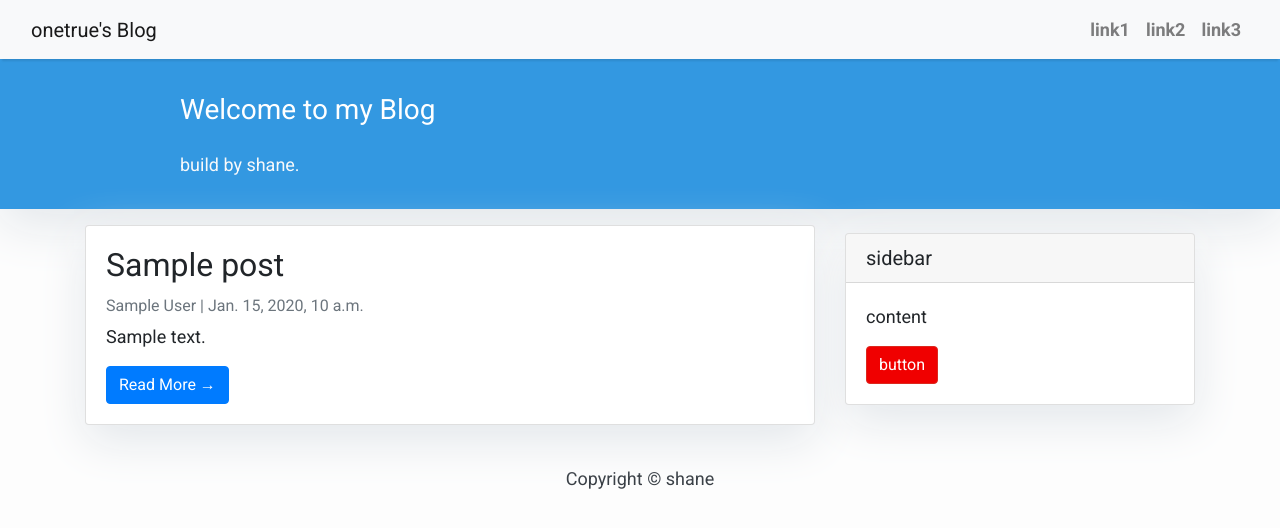
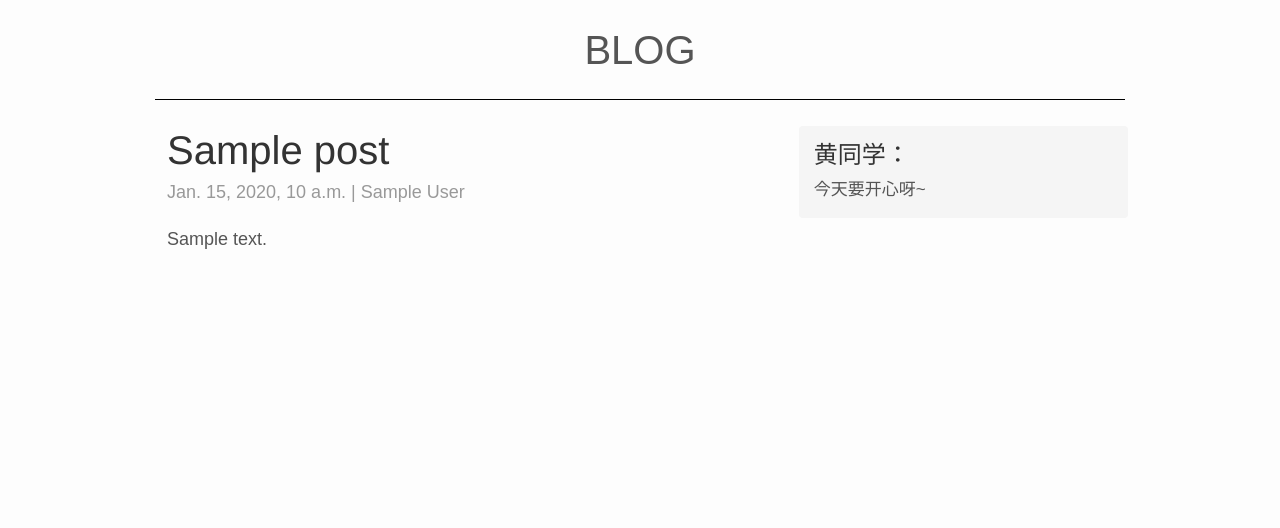
Before and after one commit to onetrue5200/mysite, a Django app: template blog/templates/blog/index.html in a window 1280 px wide. Shown: the top 528 px of the page. Run offline with Django 3.2, Linux system fonts and the light colour scheme; the template is opened without the code that fills it: most values are stand-ins (such as "Sample title", 1, 10 or a date in 2020); some libraries are stand-ins or nearby versions.

Commit message:
customize pages

```diff
--- /dev/null
+++ b/blog/static/css/blog.css
@@ -0,0 +1,184 @@
+/* stylelint-disable selector-list-comma-newline-after, property-no-vendor-prefix */
+
+/*
+ * Globals
+ */
+
+body {
+    font-family: Georgia, "Times New Roman", Times, serif;
+    color: #555;
+}
+
+h1,
+.h1,
+h2,
+.h2,
+h3,
+.h3,
+h4,
+.h4,
+h5,
+.h5,
+h6,
+.h6 {
+    margin-top: 0;
+    font-family: "Helvetica Neue", Helvetica, Arial, sans-serif;
+    font-weight: 400;
+    color: #333;
+}
+
+
+/*
+   * Override Bootstrap's default container.
+   */
+
+@media (min-width: 1200px) {
+    .container {
+        width: 970px;
+    }
+}
+
+
+/*
+   * Masthead for nav
+   */
+
+.blog-masthead {
+    background-color: #428bca;
+    -webkit-box-shadow: inset 0 -2px 5px rgba(0, 0, 0, .1);
+    box-shadow: inset 0 -2px 5px rgba(0, 0, 0, .1);
+}
+
+/* Nav links */
+.blog-nav-item {
+    position: relative;
+    display: inline-block;
+    padding: 10px;
+    font-weight: 500;
+    color: #cdddeb;
+}
+
+.blog-nav-item:hover,
+.blog-nav-item:focus {
+    color: #fff;
+    text-decoration: none;
+}
+
+/* Active state gets a caret at the bottom */
+.blog-nav .active {
+    color: #fff;
+}
+
+.blog-nav .active:after {
+    position: absolute;
+    bottom: 0;
+    left: 50%;
+    width: 0;
+    height: 0;
+    margin-left: -5px;
+    vertical-align: middle;
+    content: " ";
+    border-right: 5px solid transparent;
+    border-bottom: 5px solid;
+    border-left: 5px solid transparent;
+}
+
+
+/*
+   * Blog name and description
+   */
+
+.blog-header {
+    padding-top: 20px;
+    padding-bottom: 20px;
+}
+
+.blog-title {
+    margin-top: 30px;
+    margin-bottom: 0;
+    font-size: 60px;
+    font-weight: 400;
+}
+
+.blog-description {
+    font-size: 20px;
+    color: #999;
+}
+
+
+/*
+   * Main column and sidebar layout
+   */
+
+.blog-main {
+    font-size: 18px;
+    line-height: 1.5;
+}
+
+/* Sidebar modules for boxing content */
+.sidebar-module {
+    padding: 15px;
+    margin: 0 -15px 15px;
+}
+
+.sidebar-module-inset {
+    padding: 15px;
+    background-color: #f5f5f5;
+    border-radius: 4px;
+}
+
+.sidebar-module-inset p:last-child,
+.sidebar-module-inset ul:last-child,
+.sidebar-module-inset ol:last-child {
+    margin-bottom: 0;
+}
+
+
+/* Pagination */
+.pager {
+    margin-bottom: 60px;
+    text-align: left;
+}
+
+.pager>li>a {
+    width: 140px;
+    padding: 10px 20px;
+    text-align: center;
+    border-radius: 30px;
+}
+
+
+/*
+   * Blog posts
+   */
+
+.blog-post {
+    margin-bottom: 60px;
+}
+
+.blog-post-title {
+    margin-bottom: 5px;
+    font-size: 40px;
+}
+
+.blog-post-meta {
+    margin-bottom: 20px;
+    color: #999;
+}
+
+
+/*
+   * Footer
+   */
+
+.blog-footer {
+    padding: 40px 0;
+    color: #999;
+    text-align: center;
+    background-color: #f9f9f9;
+    border-top: 1px solid #e5e5e5;
+}
+
+.blog-footer p:last-child {
+    margin-bottom: 0;
+}
--- a/blog/templates/blog/base.html
+++ b/blog/templates/blog/base.html
@@ -1,73 +1,46 @@
 <!DOCTYPE html>
-<html>
+<html lang="en">
 
 <head>
-    <title>onetrue's personal blog</title>
+    <title>blog</title>
+    <meta charset="UTF-8">
     <link href="https://fonts.googleapis.com/css?family=Roboto:400,700" rel="stylesheet">
     <meta name="google" content="notranslate" />
     <meta name="viewport" content="width=device-width, initial-scale=1" />
-    <link rel="stylesheet" href="https://maxcdn.bootstrapcdn.com/bootstrap/4.0.0/css/bootstrap.min.css"
-        integrity="sha384-Gn5384xqQ1aoWXA+058RXPxPg6fy4IWvTNh0E263XmFcJlSAwiGgFAW/dAiS6JXm" crossorigin="anonymous" />
+    <link rel="stylesheet" href="../../static/third_party/bootstrap-5.1.3-dist/css/bootstrap.min.css">
+    <link rel="stylesheet" href="../../static/css/blog.css">
+    <script src="../../static/third_party/bootstrap-5.1.3-dist/js/bootstrap.min.js"></script>
 </head>
 
-<body>
 <style>
     body {
-            font-family: "Roboto", sans-serif;
+        font-family: sans-serif;
         font-size: 17px;
         background-color: #fdfdfd;
     }
 
-        .shadow {
-            box-shadow: 0 4px 2px -2px rgba(0, 0, 0, 0.1);
-        }
-
-        .btn-danger {
-            color: #fff;
-            background-color: #f00000;
-            border-color: #dc281e;
-        }
-
-        .masthead {
-            background: #3398E1;
-            height: auto;
-            padding-bottom: 15px;
-            box-shadow: 0 16px 48px #E3E7EB;
-            padding-top: 10px;
+    .header {
+        font-size: 40px;
+        height: 100px;
+        line-height: 100px;
+        border-bottom: 1px solid black;
     }
 </style>
 
+<body>
     <!-- Navigation -->
-    <nav class="navbar navbar-expand-lg navbar-light bg-light shadow" id="mainNav">
-        <div class="container-fluid">
-            <a class="navbar-brand" href="{% url 'home' %}">onetrue's Blog</a>
-            <button class="navbar-toggler navbar-toggler-right" type="button" data-toggle="collapse"
-                data-target="#navbarResponsive" aria-controls="navbarResponsive" aria-expanded="false"
-                aria-label="Toggle navigation">
-                <span class="navbar-toggler-icon"></span>
-            </button>
-            <div class="collapse navbar-collapse" id="navbarResponsive">
-                <ul class="navbar-nav ml-auto">
-                    <li class="nav-item text-black">
-                        <a class="nav-link text-black font-weight-bold" href="#">link1</a>
-                    </li>
-                    <li class="nav-item text-black">
-                        <a class="nav-link text-black font-weight-bold" href="#">link2</a>
-                    </li>
-                    <li class="nav-item text-black">
-                        <a class="nav-link text-black font-weight-bold" href="#">link3</a>
-                    </li>
-                </ul>
+    <div class="container">
+        <div class="row header">
+            <div class="col-md-12 text-center">
+                BLOG
             </div>
         </div>
-    </nav>
+    </div>
+    <br>
     {% block content %}
     <!-- Content Goes here -->
     {% endblock content %}
     <!-- Footer -->
-    <footer class="py-3 bg-grey">
-        <p class="m-0 text-dark text-center ">Copyright &copy; shane</p>
-    </footer>
 </body>
 
 </html>
--- a/blog/templates/blog/index.html
+++ b/blog/templates/blog/index.html
@@ -1,48 +1,35 @@
 {% extends "blog/base.html" %}
 {% block content %}
+
 <style>
-    body {
-        font-family: "Roboto", sans-serif;
-        font-size: 18px;
-        background-color: #fdfdfd;
+    a:link {
+        text-decoration: none;
     }
 
-    .head_text {
-        color: white;
+    a:visited {
+        text-decoration: none;
     }
 
-    .card {
-        box-shadow: 0 16px 48px #E3E7EB;
+    a:hover {
+        text-decoration: none;
+    }
+
+    a:active {
+        text-decoration: none;
     }
 </style>
 
-<header class="masthead">
-    <div class="overlay"></div>
-    <div class="container">
-        <div class="row">
-            <div class=" col-md-8 col-md-10 mx-auto">
-                <div class="site-heading">
-                    <h3 class=" site-heading my-4 mt-3 text-white"> Welcome to my Blog </h3>
-                    <p class="text-light">
-                        build by shane.
-                    </p>
-                </div>
-            </div>
-        </div>
-    </div>
-</header>
 <div class="container">
     <div class="row">
         <!-- Blog Entries Column -->
-        <div class="col-md-8 mt-3 left">
+        <div class="col-md-8 blog-main">
             {% for post in post_list %}
-            <div class="card mb-4">
-                <div class="card-body">
-                    <h2 class="card-title">{{ post.title }}</h2>
-                    <p class="card-text text-muted h6">{{ post.author }} | {{ post.created_on}} </p>
-                    <p class="card-text">{{post.content|slice:":200" }}</p>
-                    <a href="{% url 'post_detail' post.slug  %}" class="btn btn-primary">Read More &rarr;</a>
-                </div>
+            <div class="blog-post">
+                <a href="{% url 'post_detail' post.slug  %}">
+                    <h2 class="blog-post-title">{{ post.title }}</h2>
+                </a>
+                <p class="blog-post-meta">{{ post.created_on }} | {{ post.author}} </p>
+                <p>{{post.content|slice:":200" }}</p>
             </div>
             {% endfor %}
         </div>
--- a/blog/templates/blog/sidebar.html
+++ b/blog/templates/blog/sidebar.html
@@ -1,23 +1,13 @@
 {% block sidebar %}
 
 <style>
-    .card {
-        box-shadow: 0 16px 48px #E3E7EB;
-    }
 </style>
 
 <!-- Sidebar Widgets Column -->
-<div class="col-md-4 float-right ">
-    <div class="card my-4">
-        <h5 class="card-header">sidebar</h5>
-        <div class="card-body">
-            <p class="card-text">
-                content
-            </p>
-            <a href="https://djangocentral.com/building-a-blog-application-with-django" class="btn btn-danger">
-                button
-            </a>
-        </div>
+<div class="col-md-4 float-right blog-sidebar">
+    <div class="sidebar-module sidebar-module-inset">
+        <h4>黄同学：</h4>
+        <p>今天要开心呀~</p>
     </div>
 </div>
 
```
Also changed, not shown: blog/templates/blog/post_detail.html (+9 -6 lines), blog/templates/blog/test.html (+57 -8 lines), db.sqlite3. Lines whose indentation alone changed are shown as unchanged.
